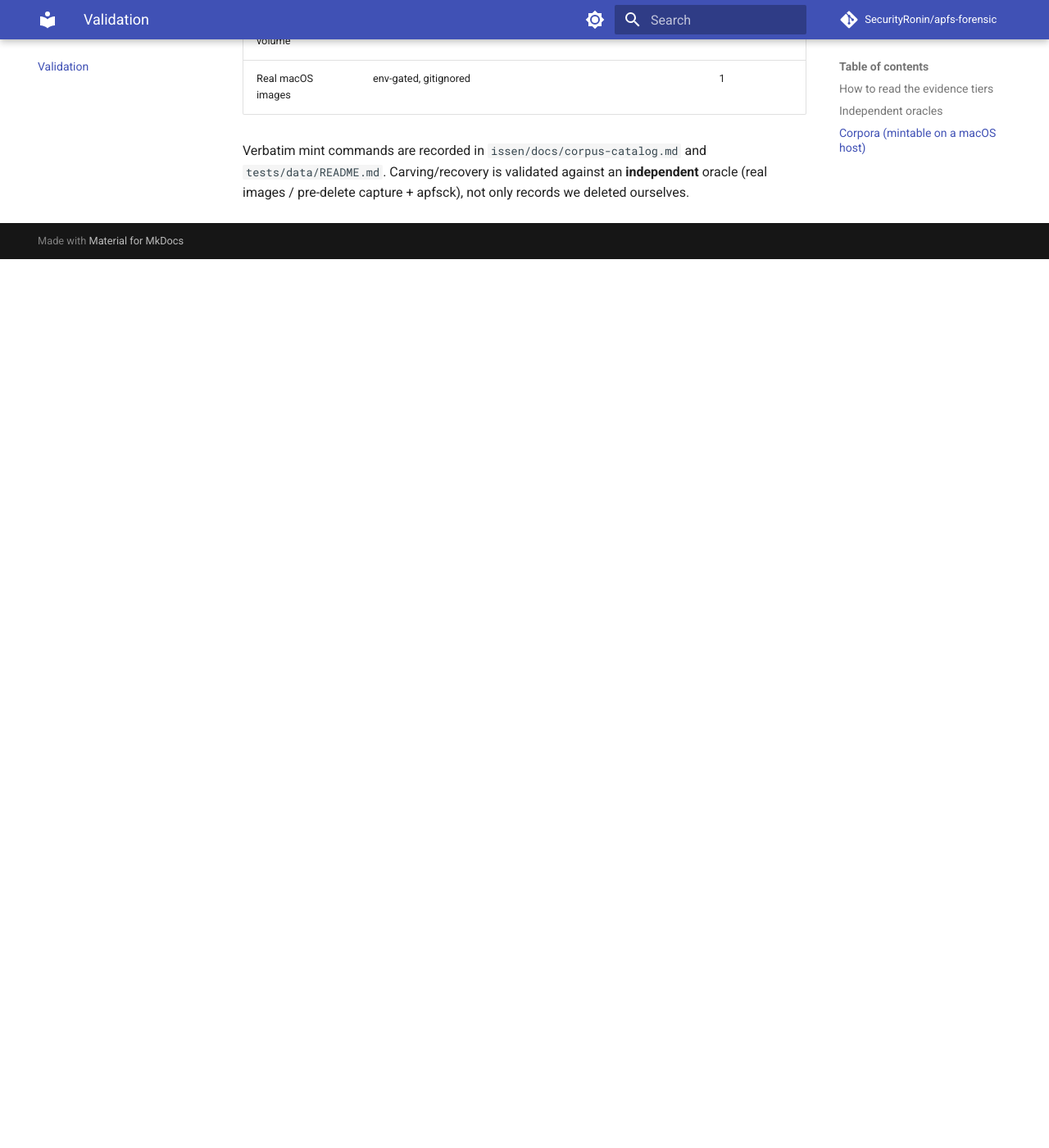
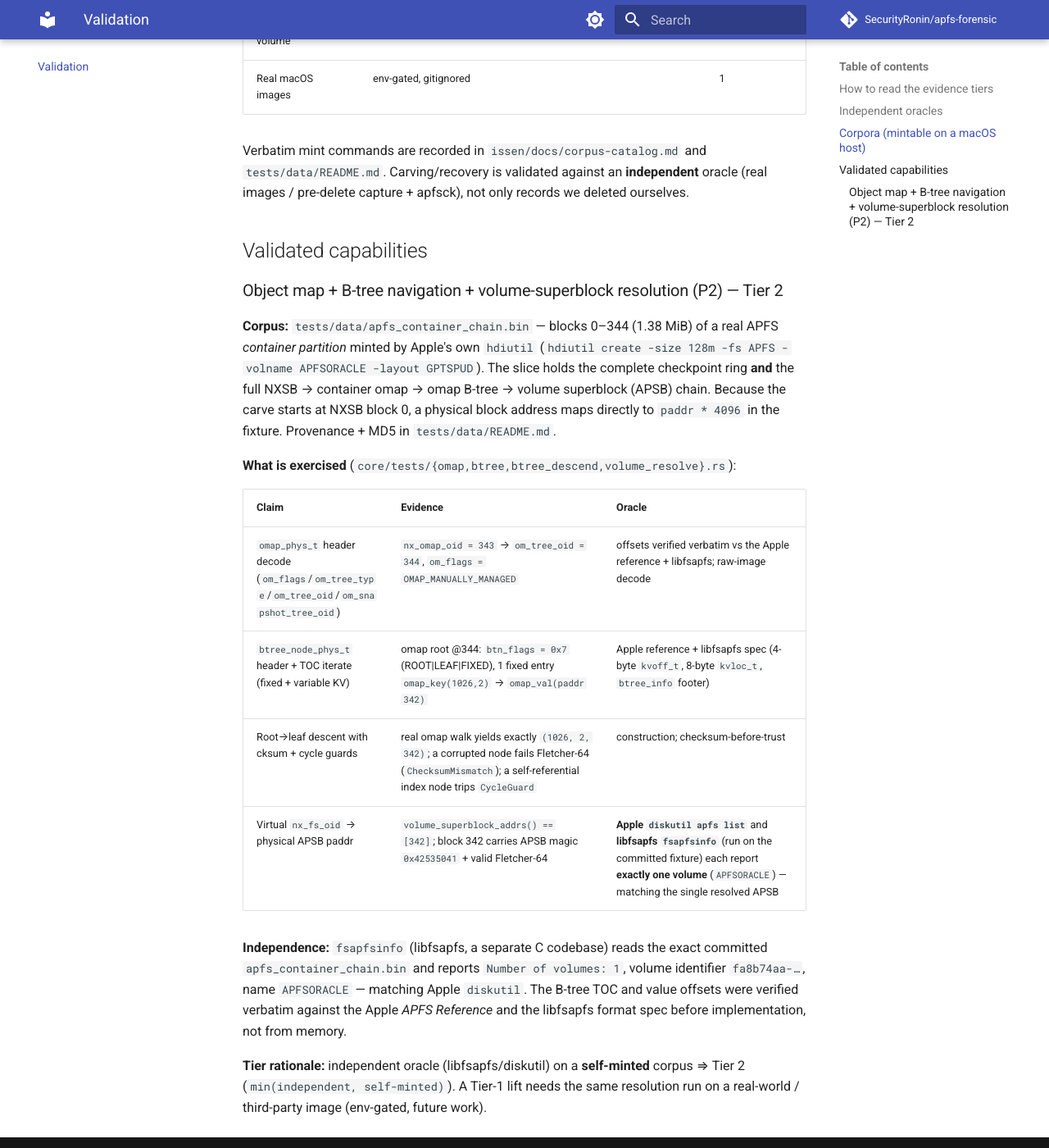
Before and after one commit to SecurityRonin/apfs-forensic, an MkDocs documentation site: the page built from docs/validation.md, in a window 1280 px wide and 1400 px high, scrolled down 1733 px. Shown: the whole window at 82% size. Built offline with MkDocs 1.6.1 and Material for MkDocs 9.7.7, drawn with Linux system fonts in a browser that asks for light colours; comment, search, counter and statistics services are not loaded; before the commit the page ends 2049 px from its top, so only the background shows below that.

Commit message:
docs(apfs-core): record P2 omap/btree/volume-resolution validation
validation.md gains a Tier-2 P2 capability entry (omap_phys decode,
btree TOC iterate, root-to-leaf descent + guards, virtual nx_fs_oid ->
physical APSB paddr) with the libfsapfs fsapfsinfo + Apple diskutil
oracle reconciliation (both report 1 volume; reader resolves 1 APSB at
paddr 342). tests/data/README.md documents the apfs_container_chain.bin
fixture provenance (verbatim hdiutil/dd, MD5, oracle output).

Co-Authored-By: Claude Opus 4.8 <noreply@anthropic.com>

```diff
--- a/docs/validation.md
+++ b/docs/validation.md
@@ -50,3 +50,34 @@ Verbatim mint commands are recorded in `issen/docs/corpus-catalog.md` and
 `tests/data/README.md`. Carving/recovery is validated against an **independent**
 oracle (real images / pre-delete capture + apfsck), not only records we deleted
 ourselves.
+
+## Validated capabilities
+
+### Object map + B-tree navigation + volume-superblock resolution (P2) — Tier 2
+
+**Corpus:** `tests/data/apfs_container_chain.bin` — blocks 0–344 (1.38 MiB) of a
+real APFS *container partition* minted by Apple's own `hdiutil`
+(`hdiutil create -size 128m -fs APFS -volname APFSORACLE -layout GPTSPUD`). The
+slice holds the complete checkpoint ring **and** the full
+NXSB → container omap → omap B-tree → volume superblock (APSB) chain. Because the
+carve starts at NXSB block 0, a physical block address maps directly to
+`paddr * 4096` in the fixture. Provenance + MD5 in `tests/data/README.md`.
+
+**What is exercised** (`core/tests/{omap,btree,btree_descend,volume_resolve}.rs`):
+
+| Claim | Evidence | Oracle |
+|---|---|---|
+| `omap_phys_t` header decode (`om_flags`/`om_tree_type`/`om_tree_oid`/`om_snapshot_tree_oid`) | `nx_omap_oid = 343` → `om_tree_oid = 344`, `om_flags = OMAP_MANUALLY_MANAGED` | offsets verified verbatim vs the Apple reference + libfsapfs; raw-image decode |
+| `btree_node_phys_t` header + TOC iterate (fixed + variable KV) | omap root @344: `btn_flags = 0x7` (ROOT\|LEAF\|FIXED), 1 fixed entry `omap_key(1026,2)` → `omap_val(paddr 342)` | Apple reference + libfsapfs spec (4-byte `kvoff_t`, 8-byte `kvloc_t`, `btree_info` footer) |
+| Root→leaf descent with cksum + cycle guards | real omap walk yields exactly `(1026, 2, 342)`; a corrupted node fails Fletcher-64 (`ChecksumMismatch`); a self-referential index node trips `CycleGuard` | construction; checksum-before-trust |
+| Virtual `nx_fs_oid` → physical APSB paddr | `volume_superblock_addrs() == [342]`; block 342 carries APSB magic `0x42535041` + valid Fletcher-64 | **Apple `diskutil apfs list`** and **libfsapfs `fsapfsinfo`** (run on the committed fixture) each report **exactly one volume** (`APFSORACLE`) — matching the single resolved APSB |
+
+**Independence:** `fsapfsinfo` (libfsapfs, a separate C codebase) reads the exact
+committed `apfs_container_chain.bin` and reports `Number of volumes: 1`, volume
+identifier `fa8b74aa-…`, name `APFSORACLE` — matching Apple `diskutil`. The
+B-tree TOC and value offsets were verified verbatim against the Apple *APFS
+Reference* and the libfsapfs format spec before implementation, not from memory.
+
+**Tier rationale:** independent oracle (libfsapfs/diskutil) on a **self-minted**
+corpus ⇒ Tier 2 (`min(independent, self-minted)`). A Tier-1 lift needs the same
+resolution run on a real-world / third-party image (env-gated, future work).
```
Also changed, not shown: 1 other file.
